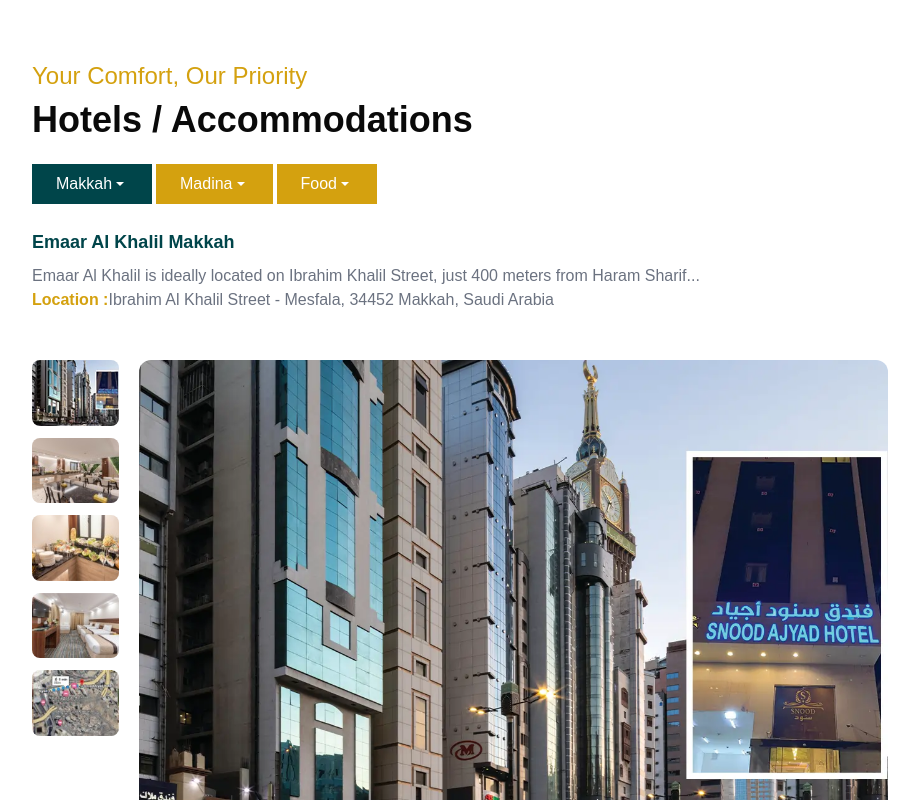
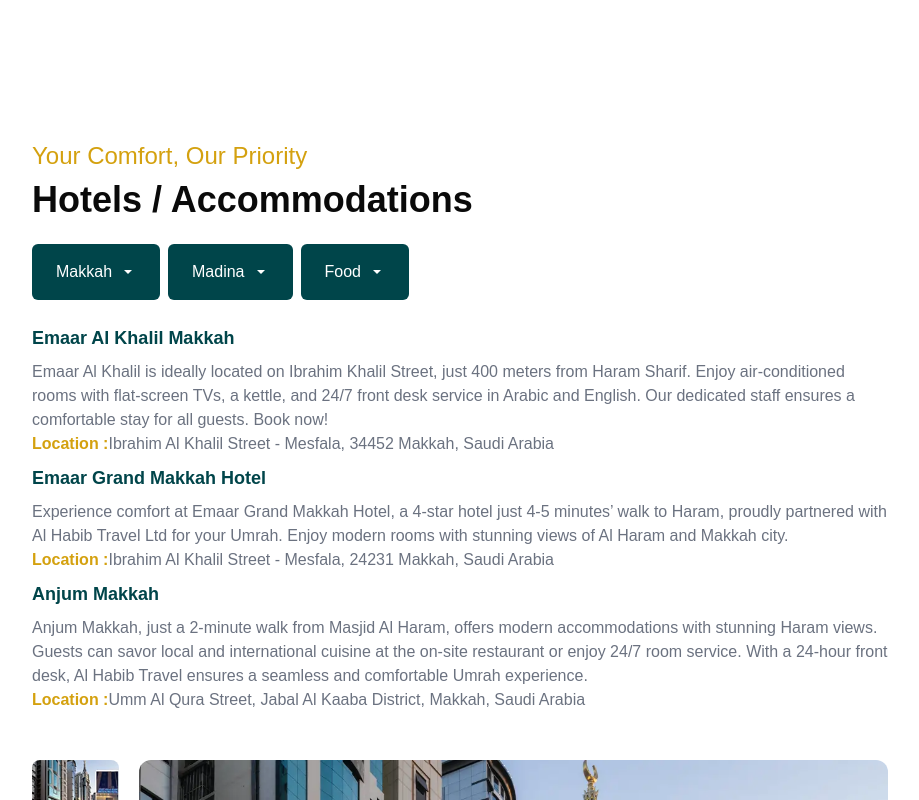
Before and after one commit to MunawarJamil/alhabib-travel, a Next.js app: page / in a window 1280 px wide. Shown: the part 840-1640 px from the top of the page, without its empty margins (180-1099 px from the left). Built offline with nearby package versions, Linux system fonts and the light colour scheme.

Commit message:
improved code quality

```diff
--- a/app/components/HomePage.jsx
+++ b/app/components/HomePage.jsx
@@ -2,36 +2,38 @@
 
 import Image from "next/image";
 import { IoMdArrowDropdown } from "react-icons/io";
+import { useState } from "react";
 import Carousel from "./Carousel";
 import Footer from "./Footer";
-import { useState } from "react";
-import { imagesData } from "../data/images";
 import TravelDetails from "./TravelDetails";
 import About from "./About";
+import { imagesData } from "../data/images";
 
 // Reusable Dropdown Button Component
-const DropdownButton = ({ label, backgroundColor }) => (
-  <button className={`flex items-center ${backgroundColor} text-white py-2 px-5 md:px-6`}>
+const DropdownButton = ({ label, backgroundColor, isActive, onClick }) => (
+  <button
+    onClick={onClick} // Attach the onClick handler
+    className={`flex items-center ${backgroundColor} text-white py-2 lg:py-4  px-5 md:px-6 rounded-md transition hover:opacity-90`}
+  >
     <span>{label}</span>
-    <IoMdArrowDropdown />
+    <IoMdArrowDropdown className="ml-2" />
   </button>
 );
 
 function HomePage() {
-
-  const [activeTab, setActiveTab] = useState("makkah");
-
-
-  const [selectedImage, setSelectedImage] = useState("/desktopImages/Snood-Big-Hotel.webp");
+  const [activeTab, setActiveTab] = useState("makkah"); // State to manage active tab
+  const [selectedImage, setSelectedImage] = useState(
+    "/desktopImages/Snood-Big-Hotel.webp"
+  );
 
   return (
     <>
       {/* Hero Section */}
       <main>
         <Image
-          src="/IMG-20241130-WA0001.jpg"
+          src="/banner-home.jpg"
           alt="banner image"
-          className="w-full max-h-[90vh]"
+          className="w-full max-h-[100vh] object-cover "
           width={1920}
           height={1080}
           priority
@@ -39,93 +41,206 @@
       </main>
 
       <section className="md:w-[70%] mx-auto md:mt-32">
+        <div>
           <div className="p-5">
-        <p className="text-[#d4A10F] text-2xl">Your Comfort, Our Priority</p>
+            <p className="text-[#d4A10F] text-2xl">
+              Your Comfort, Our Priority
+            </p>
             <h1 className="text-4xl mt-2 font-bold">Hotels / Accommodations</h1>
           </div>
 
           <div className="px-5 py-1">
-        <div className="makkah flex gap-1">
+            <div className="makkah flex gap-2">
               <DropdownButton
                 label="Makkah"
-            backgroundColor="bg-[#00454A]"
+                backgroundColor="bg-[#00454A] hover:bg-[#d4A10F]"
                 onClick={() => setActiveTab("makkah")}
               />
               <DropdownButton
                 label="Madina"
-            backgroundColor="bg-[#D4A10F]"
+                backgroundColor="bg-[#00454A]  hover:bg-[#d4A10F]"
                 onClick={() => setActiveTab("madina")}
               />
               <DropdownButton
                 label="Food"
-            backgroundColor="bg-[#D4A10F]"
+                backgroundColor="bg-[#00454A]  hover:bg-[#d4A10F]"
                 onClick={() => setActiveTab("food")}
               />
             </div>
           </div>
 
-      {/* Conditionally Render Makkah Hotels */}
+          {/* Conditional Rendering for Tabs */}
           {activeTab === "makkah" && (
             <div className="p-5">
-          {/* Makkah Hotel Content */}
               <div>
-            <span className="font-bold text-lg text-[#00454A] ">Emaar Al Khalil Makkah</span>
+                <span className="font-bold text-lg text-[#00454A] ">
+                  Emaar Al Khalil Makkah
+                </span>
                 <div className="py-2 text-gray-500">
                   <p>
-                Emaar Al Khalil is ideally located on Ibrahim Khalil Street, just
-                400 meters from Haram Sharif...
+                    Emaar Al Khalil is ideally located on Ibrahim Khalil Street,
+                    just 400 meters from Haram Sharif. Enjoy air-conditioned
+                    rooms with flat-screen TVs, a kettle, and 24/7 front desk
+                    service in Arabic and English. Our dedicated staff ensures a
+                    comfortable stay for all guests. Book now!
                   </p>
                   <p>
-                <span className="font-bold text-[#d4A10F] ">Location :</span>
-                <span>Ibrahim Al Khalil Street - Mesfala, 34452 Makkah, Saudi Arabia</span>
+                    <span className="font-bold text-[#d4A10F] ">
+                      Location :
+                    </span>
+                    <span>
+                      Ibrahim Al Khalil Street - Mesfala, 34452 Makkah, Saudi
+                      Arabia
+                    </span>
                   </p>
                 </div>
               </div>
-          {/* More Makkah Hotels */}
+
+              <div>
+                <span className="font-bold text-lg text-[#00454A] ">
+                  Emaar Grand Makkah Hotel
+                </span>
+                <div className="py-2 text-gray-500">
+                  <p>
+                    Experience comfort at Emaar Grand Makkah Hotel, a 4-star
+                    hotel just 4-5 minutes’ walk to Haram, proudly partnered
+                    with Al Habib Travel Ltd for your Umrah. Enjoy modern rooms
+                    with stunning views of Al Haram and Makkah city.
+                  </p>
+                  <p>
+                    <span className=" text-[#d4A10F]  font-bold  ">
+                      Location :
+                    </span>
+                    <span>
+                      Ibrahim Al Khalil Street - Mesfala, 24231 Makkah, Saudi
+                      Arabia
+                    </span>
+                  </p>
+                </div>
+              </div>
+
+              <div>
+                <span className="font-bold text-lg text-[#00454A] ">
+                  Anjum Makkah
+                </span>
+                <div className="py-2 text-gray-500">
+                  <p>
+                    Anjum Makkah, just a 2-minute walk from Masjid Al Haram,
+                    offers modern accommodations with stunning Haram views.
+                    Guests can savor local and international cuisine at the
+                    on-site restaurant or enjoy 24/7 room service. With a
+                    24-hour front desk, Al Habib Travel ensures a seamless and
+                    comfortable Umrah experience.
+                  </p>
+                  <p>
+                    <span className=" text-[#d4A10F]  font-bold  ">
+                      Location :
+                    </span>
+                    <span>
+                      Umm Al Qura Street, Jabal Al Kaaba District, Makkah, Saudi
+                      Arabia
+                    </span>
+                  </p>
+                </div>
+              </div>
             </div>
           )}
 
-      {/* Conditionally Render Madina Hotels */}
           {activeTab === "madina" && (
             <div className="p-5">
-          {/* Madina Hotel Content */}
               <div>
-            <span className="font-bold text-lg text-[#00454A] ">Odst Al Madinah</span>
+                <span className="font-bold text-lg text-[#00454A] ">
+                  Odst Al Madinah{" "}
+                </span>
                 <div className="py-2 text-gray-500">
                   <p>
-                Odst Al Madinah is just 150 meters from the Prophet’s Mosque...
+                    Odst Al Madinah is just 150 meters from the Prophet’s Mosque
+                    and 250 meters from the Old Bazaar, offering unmatched
+                    convenience for pilgrims. Each room features a private
+                    bathroom, bathtub, slippers, free toiletries, and a
+                    hairdryer. Located 13 km from Prince Mohammed Airport, it’s
+                    the perfect Umrah stay! Location: Odst, Madinah 42311, Saudi
+                    Arabia
                   </p>
                   <p>
-                <span className="font-bold text-[#d4A10F] ">Location :</span>
+                    <span className="font-bold text-[#d4A10F] ">
+                      Location :
+                    </span>
                     <span>Golden Tulip Al Mektan Madinah Hotel</span>
                   </p>
                 </div>
               </div>
-          {/* More Madina Hotels */}
+
+              <div>
+                <span className="font-bold text-lg text-[#00454A] ">
+                  Golden Tulip Al Mektan Madinah Hotel
+                </span>
+                <div className="py-2 text-gray-500">
+                  <p>
+                    Golden Tulip Al Mektan, on Bab Al Salam Street, is just 200
+                    meters and a 2-minute walk from Haram Sharif, offering
+                    stunning views of the Prophet’s Mosque. Enjoy comfort and
+                    style at this premier Madinah hotel, proudly partnered with
+                    Al Habib Travel Ltd for your Hajj and Umrah tours.
+                  </p>
+                  <p>
+                    <span className=" text-[#d4A10F]  font-bold  ">
+                      Location :
+                    </span>
+                    <span>
+                      As Salam Rd, Al Manakhah, Madinah 42311, Saudi Arabia
+                    </span>
+                  </p>
+                </div>
+              </div>
+
+              <div>
+                <span className="font-bold text-lg text-[#00454A] ">
+                  Pullman Zam Zam Madinah
+                </span>
+                <div className="py-2 text-gray-500">
+                  <p>
+                    Pullman Zam Zam is just 100 meters from Bab Al Salam at
+                    Masjid Al Nabawi, offering unparalleled convenience. Enjoy
+                    air-conditioned rooms with free WiFi, flat-screen TVs, and
+                    select rooms with seating areas and sofa beds. With 4 unique
+                    restaurants, Al Habib Travel ensures a luxurious and
+                    comfortable Umrah stay.
+                  </p>
+                  <p>
+                    <span className=" text-[#d4A10F]  font-bold  ">
+                      Location :
+                    </span>
+                    <span>
+                      Amr Bin Al Gmoh Street, Bani Khidrah, Madinah 41499, Saudi
+                      Arabia
+                    </span>
+                  </p>
+                </div>
+              </div>
             </div>
           )}
 
-      {/* Conditionally Render Food Section */}
           {activeTab === "food" && (
             <div className="p-5">
-          {/* Food Content */}
-          <span className="font-bold text-lg text-[#00454A] ">FOOD</span>
+              <span className="font-bold text-lg text-[#00454A] ">FOOD </span>
               <div className="py-2 text-gray-500">
                 <p>
-              At Al Habib Travel Ltd, we cater to the diverse tastes of Pakistani, Indian...
+                  At Al Habib Travel Ltd, we cater to the diverse tastes of
+                  Pakistani, Indian, Bangladeshi, British, and European Muslims.
+                  From flavorful biryanis and curries to familiar international
+                  dishes, our meals are crafted with care, including a special
+                  Zabiha dish every week to make your journey even more
+                  comforting.
                 </p>
               </div>
             </div>
           )}
-
-
-
-
-
+        </div>
 
         {/* Mobile Images */}
         <div className="flex flex-col lg:flex-row gap-5 p-5">
-          {/* Smaller Images */}
+          {/* Thumbnail Images */}
           <div className="flex overflow-x-auto lg:flex-col md:overflow-y-auto gap-3">
             {imagesData.map((image, index) => (
               <Image
@@ -135,7 +250,7 @@
                 className="rounded-lg cursor-pointer hover:border hover:border-gray-400 transition"
                 width={100}
                 height={100}
-                onClick={() => setSelectedImage(image.large)} // Update selected image
+                onClick={() => setSelectedImage(image.large)}
               />
             ))}
           </div>
@@ -154,16 +269,14 @@
         </div>
       </section>
 
-      {/* Umrah Packages */}
+      {/* Additional Sections */}
       <section>
         <Carousel />
         <TravelDetails />
       </section>
 
-      {/* About Us Section */}
       <About />
 
-      {/* Footer Section */}
       <section>
         <Footer />
       </section>
```
Also changed, not shown: public/banner-home.jpg (added). Lines whose indentation alone changed are shown as unchanged.
